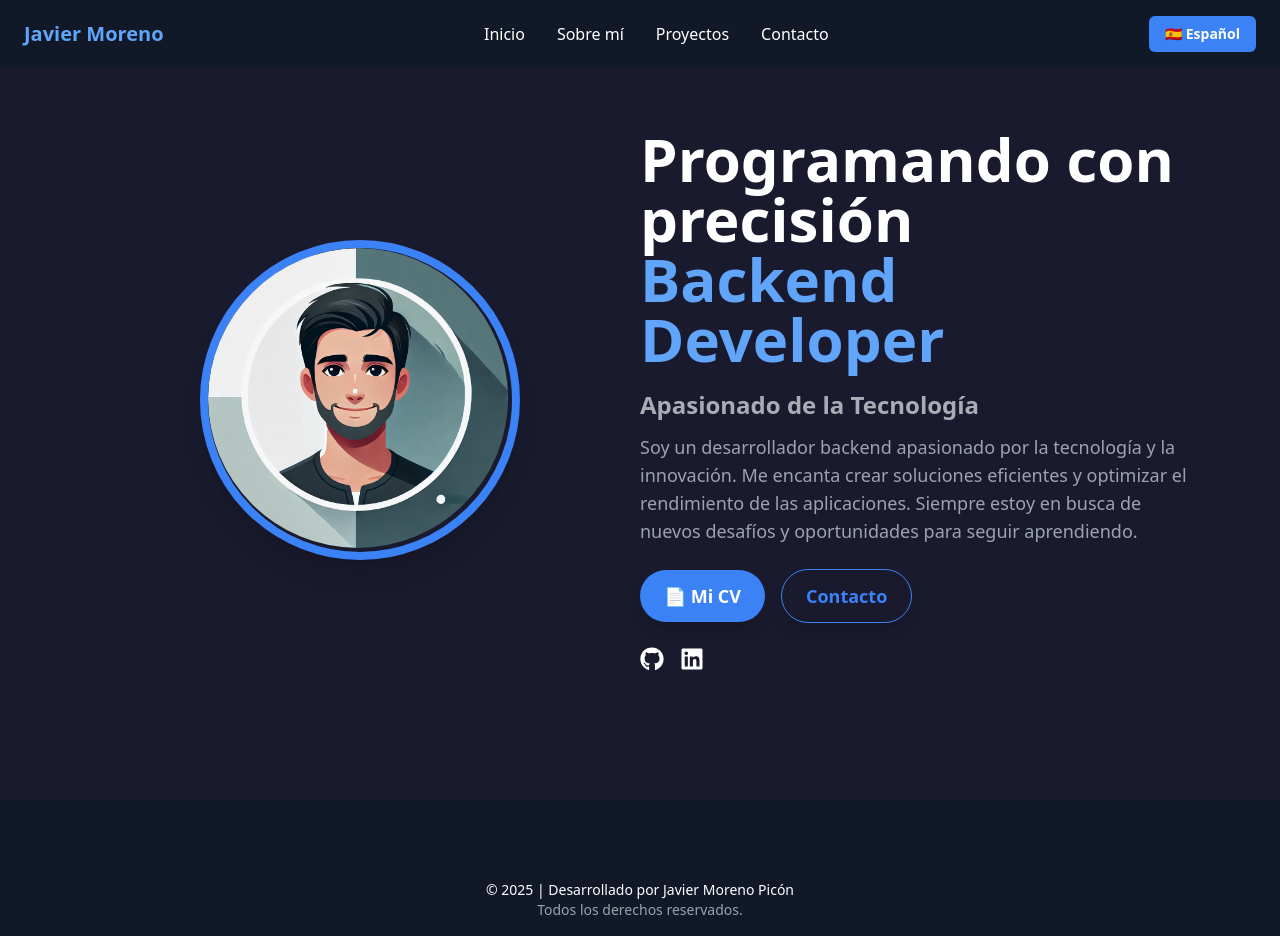
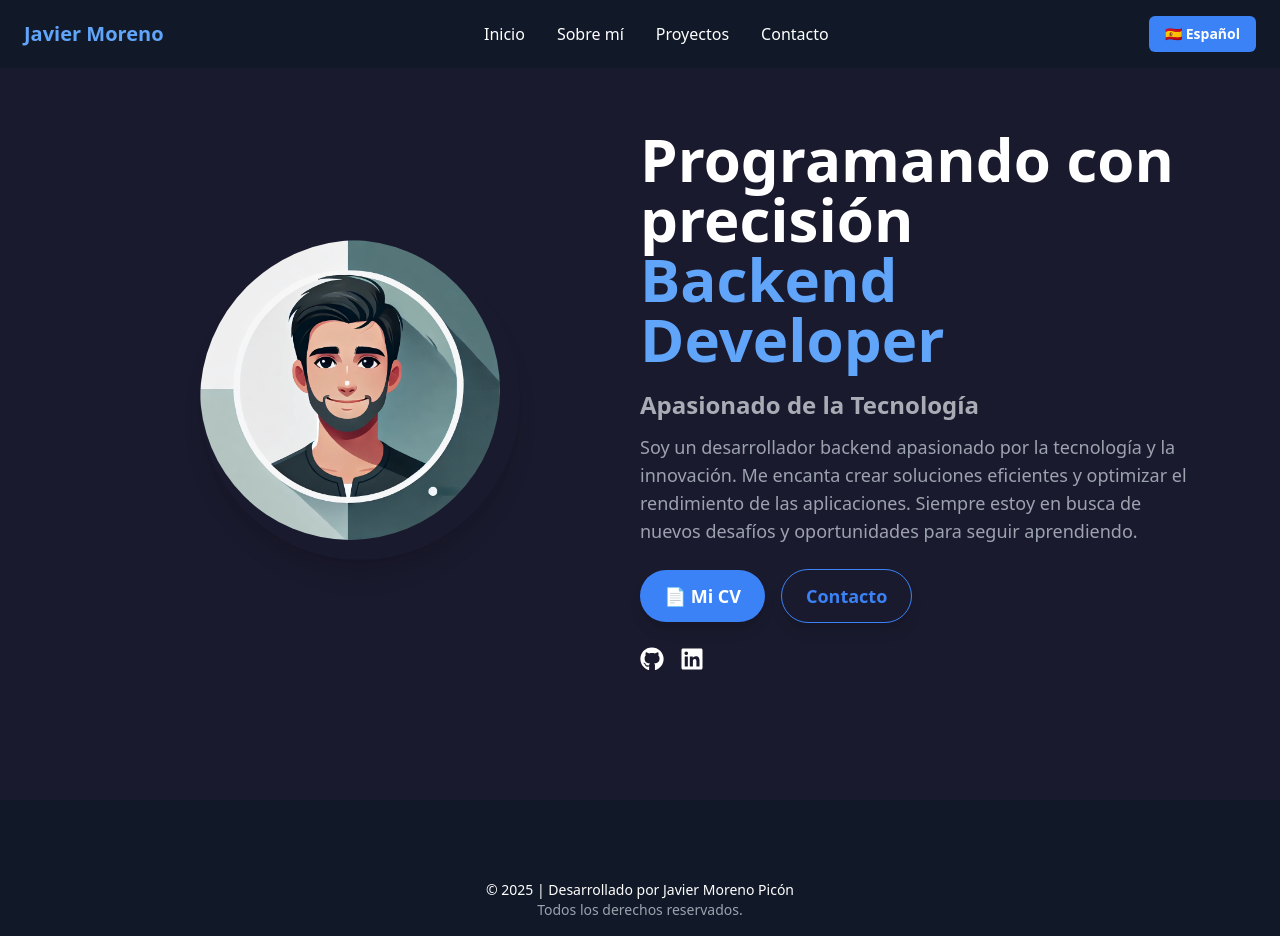
Before and after one commit to JMorenoPicon/portfolio, a Next.js app in the folder portfolio-cv/: page / in a window 1280 px wide. Built offline with nearby package versions, Linux system fonts and the light colour scheme.

Commit message:
Border of image hero out

```diff
--- a/portfolio-cv/src/components/sections/Hero.tsx
+++ b/portfolio-cv/src/components/sections/Hero.tsx
@@ -25,7 +25,7 @@ export default function Hero() {
       {/* Columna de la Imagen */}
       <div className="relative flex justify-center md:w-1/2">
         <motion.div
-          className="relative w-60 h-60 md:w-80 md:h-80 rounded-full border-8 border-blue-500 shadow-xl overflow-hidden"
+          className="relative w-60 h-60 md:w-80 md:h-80 rounded-full shadow-xl overflow-hidden"
           initial={{ opacity: 0, scale: 0.5 }}
           animate={{ opacity: 1, scale: 1 }}
           transition={{ duration: 1 }}
```
